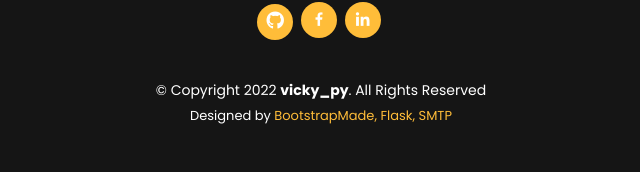
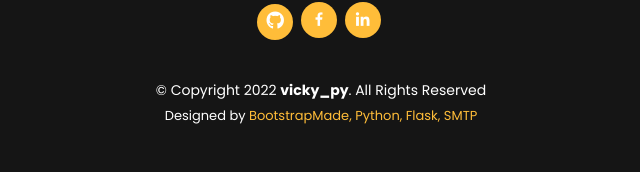
Before and after one commit to vicky1998-coder/vicky-py, a Flask app: page / in a window 1280 px wide. Shown: the part 4762-4934 px from the top of the page, without its empty margins (319-959 px from the left). Run offline with Flask 2, Linux system fonts and the light colour scheme; some libraries are stand-ins or nearby versions.

Commit message:
Update index.html

```diff
--- a/templates/index.html
+++ b/templates/index.html
@@ -795,7 +795,7 @@
 					<!-- Licensing information: [license-url] -->
 					<!-- Purchase the pro version with working PHP/AJAX contact form: https://bootstrapmade.com/free-html-bootstrap-template-my-resume/ -->
 					Designed by
-					<a href="https://bootstrapmade.com/">BootstrapMade, Flask, SMTP</a>
+					<a href="https://bootstrapmade.com/">BootstrapMade, Python, Flask, SMTP</a>
 				</div>
 			</div>
 		</footer>
```
